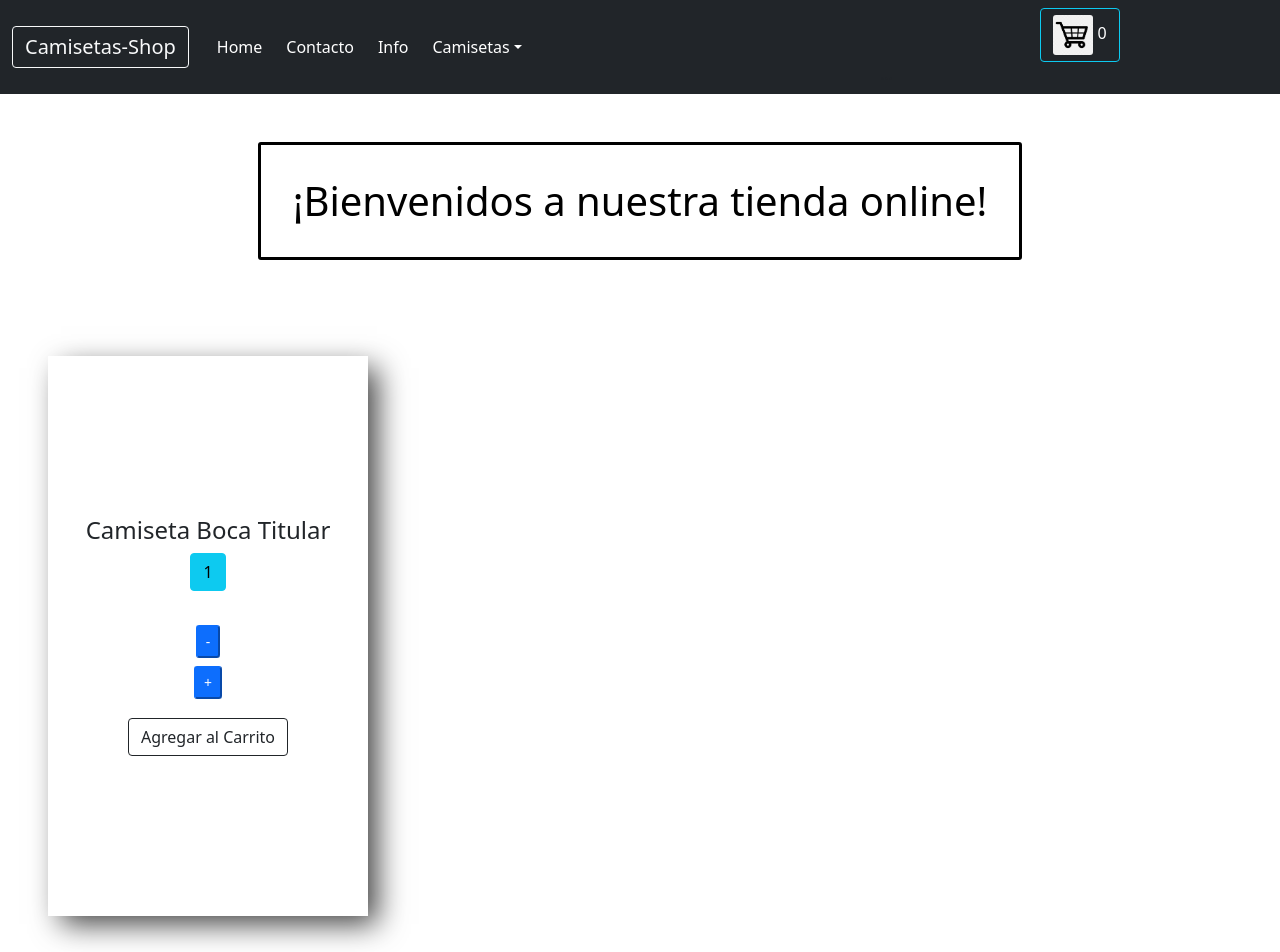
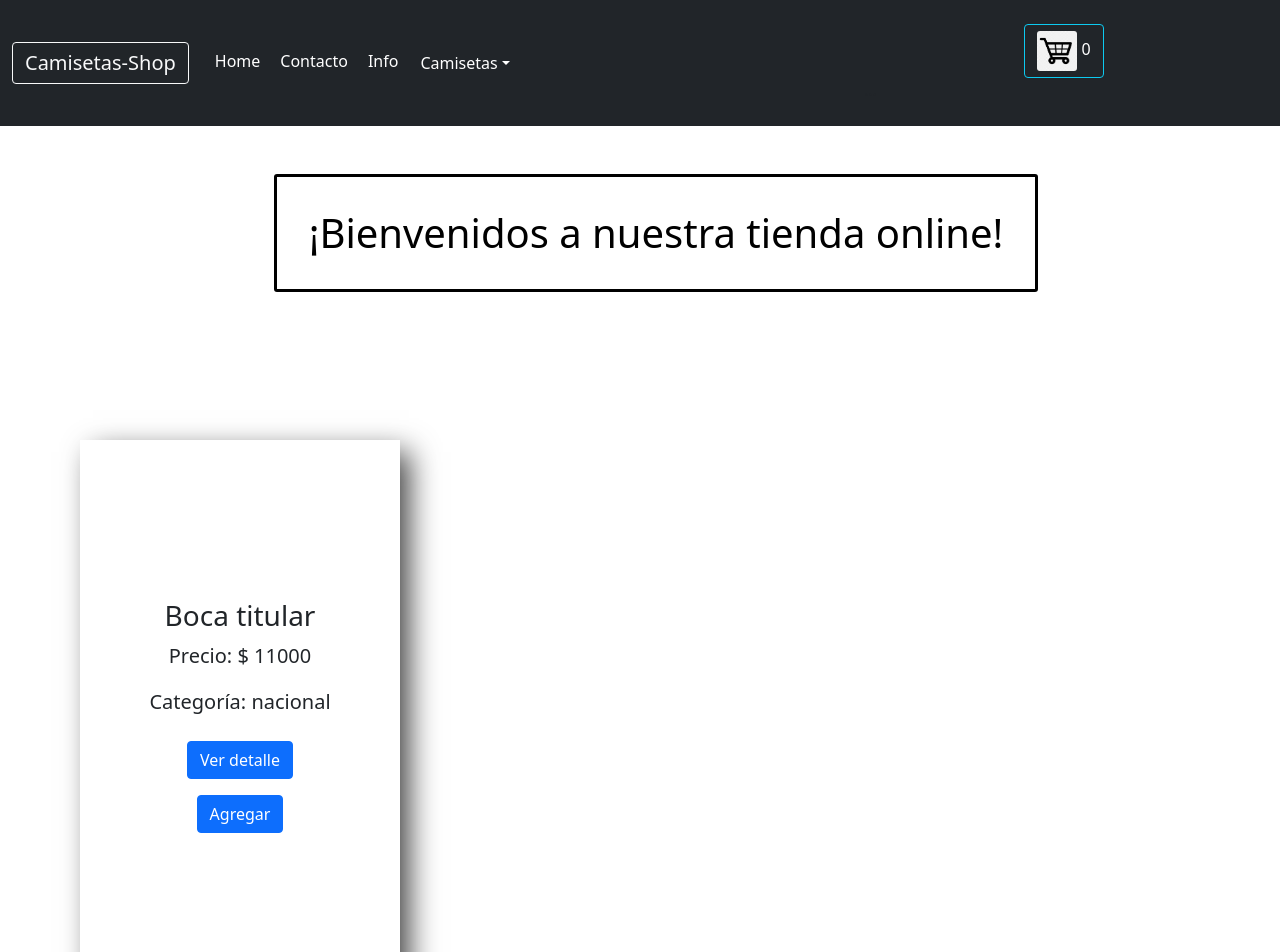
Before and after one commit to AgustinPol/camisetas-shop, a React (Create React App) app: page / in a window 1280 px wide. Shown: the top 952 px of the page. Built offline with nearby package versions, Linux system fonts and the light colour scheme.

Commit message:
async mock, promise para mapear los productos, llamados desde el archivo products.js

```diff
--- a/src/App.js
+++ b/src/App.js
@@ -6,7 +6,7 @@ function App() {
   return (
     <div className="App">
       <NavBs/>
-      <ItemListContainer greeting="¡Bienvenidos a nuestra tienda online!"/>
+      <ItemListContainer />
     </div>
   );
 }
--- a/src/components/cart-widget/CartWidget.jsx
+++ b/src/components/cart-widget/CartWidget.jsx
@@ -3,7 +3,7 @@ import "./style.css";
 
 const CartWidget = () => {
     return (
-<div>
+<div className="cont-carrito">
 <button className="btn btn-outline-info text-white" type="button" data-bs-toggle="offcanvas" data-bs-target="#offcanvasRight" aria-controls="offcanvasRight">
 <img className="img-carrito" src={"./images/carrito1.png"} alt="imagen-carrito" /> 0
 </button>
--- a/src/components/cart-widget/style.css
+++ b/src/components/cart-widget/style.css
@@ -3,3 +3,7 @@
     height: 2.5rem;
     border-radius: 3px;
 }
+
+.cont-carrito {
+    margin: 1rem;
+}
--- a/src/components/item-list-conteiner/ItemListContainer.jsx
+++ b/src/components/item-list-conteiner/ItemListContainer.jsx
@@ -1,20 +1,39 @@
 import React from "react";
+import { useState, useEffect } from "react";
 import ItemCount from "../item-count/ItemCount";
+import ItemList from "../items/ItemList";
+import "./style-cont.css";
+import { getProducts } from "../../products";
 
 const styleTitle = {
     display:"inline-block",
     color: "black",
     padding: "2rem",
     borderRadius:"3px",
-    margin: "3rem",
+    margin: "3rem 4rem 5rem 6rem",
     border: "solid"
 }
 
-const ItemListContainer = ({greeting}) => {
+const ItemListContainer = () => {
+    const [products, setProducts] = useState([])
+    useEffect(() => {
+        const list = getProducts()
+        list.then(list => {
+            setProducts(list)
+        })
+
+        return (() => {
+            setProducts([])
+        })
+    }, [])
+
     return (
-        <div>
-            <h1 style={styleTitle}>{greeting}</h1>
+        <div className="itemListContainer">
+            <h1 style={styleTitle}>¡Bienvenidos a nuestra tienda online!</h1>
+            <ItemList products={products} />
             <ItemCount stock={13} initial={1} />
+            <ItemCount stock={10} initial={1} />
+            <ItemCount stock={15} initial={1} />
         </div>
 
     )
--- /dev/null
+++ b/src/components/item-list-conteiner/style-cont.css
@@ -0,0 +1,8 @@
+.itemListContainer{
+    display: flex;
+    flex-direction: row;
+    flex-wrap: wrap;
+    justify-content: space-around;
+    align-items: center;
+    row-gap: 20px;
+}
--- /dev/null
+++ b/src/components/items/Item.css
@@ -0,0 +1,13 @@
+.myCard {
+   margin: 3rem;
+    width: 20rem;
+    height: 70vh;
+    padding: 20;
+    font-size: 20px;
+    display: flex;
+    flex-direction: column;
+    justify-content: center;
+    align-items: center;
+    box-shadow: 11px 10px 28px -2px rgba(0,0,0,0.75);
+    transition: background-color 0.5s ease;
+}
--- /dev/null
+++ b/src/components/items/Item.jsx
@@ -0,0 +1,15 @@
+import "./Item.css"
+
+const Item = ({ prod }) => {
+    return (
+        <div className="myCard">
+            <h3>{prod.name}</h3>
+            <p>Precio: $ {prod.price}</p>
+            <p>Categoría: {prod.category}</p>
+            <button style={{margin: "0.5rem"}} className="btn btn-primary">Ver detalle</button>
+            <button style={{margin: "0.5rem"}} className="btn btn-primary">Agregar</button>
+        </div>
+    )
+}
+
+export default Item;
--- /dev/null
+++ b/src/components/items/ItemList.jsx
@@ -0,0 +1,11 @@
+import Item from "../items/Item"
+
+const ItemList = ({products}) => {
+    return (
+        <ul>
+             {products.map(prod => <Item key={prod.id} prod={prod}/>)}
+        </ul>
+    )
+}
+
+export default ItemList;
--- a/src/components/nav-bs/NavBs.jsx
+++ b/src/components/nav-bs/NavBs.jsx
@@ -12,13 +12,13 @@ const NavBs = () => {
     </button>
     <div className="collapse navbar-collapse" id="navbarNavDropdown">
       <ul className="navbar-nav">
-        <li className="nav-item" style={{margin: 3}}>
+        <li className="nav-item" style={{margin: 1}}>
           <a className="nav-link active btn text-white" aria-current="page" href="/#">Home</a>
         </li>
-        <li className="nav-item" style={{margin: 3}}>
+        <li className="nav-item" style={{margin: 1}}>
           <a className="nav-link active btn text-white" aria-current="page" href="/#">Contacto</a>
         </li>
-        <li className="nav-item" style={{margin: 3}}>
+        <li className="nav-item" style={{margin: 1}}>
           <a className="nav-link active btn text-white" aria-current="page" href="/#">Info</a>
         </li>
         <li className="nav-item dropdown" style={{margin: 3}}>
@@ -28,6 +28,8 @@ const NavBs = () => {
           <ul className="dropdown-menu" aria-labelledby="navbarDropdownMenuLink">
             <li><a className="nav-link dropdown-item" href="/#">Nacionales</a></li>
             <li><a className="nav-link dropdown-item" href="/#">Internacionales</a></li>
+            <li><a className="nav-link dropdown-item" href="/#">Selecciones</a></li>
+
           </ul>
         </li>
       </ul>
--- /dev/null
+++ b/src/products.js
@@ -0,0 +1,30 @@
+const products = [
+    {id: 1, name: "Boca titular", price: 11000, category: "nacional"},
+    {id: 2, name: "River titular", price: 11000, category: "nacional"},
+    {id: 3, name: "Psg titular", price: 12499, category: "internacional"},
+    {id: 4, name: "Manchester City titular", price: 10500, category: "internacional"},
+    {id:5, name: "Selección Argentina Titular", price: 11000, category: "selecciones"},
+    {id:6, name: "Selección Argentina Alternativa", price: 11000, category: "selecciones"}
+]
+
+const categories = [
+    {id: "nacional", description: "Nacional"},
+    {id: "internacional", description: "Internacional"},
+    {id: "selecciones", description: "Selecciones"}
+]
+
+export const getCategories = () => {
+    return new Promise((resolve, reject) =>{
+setTimeout(() => {
+    resolve(categories)
+}, 2000)
+    })
+}
+
+export const getProducts = () => {
+    return new Promise((resolve, reject) => {
+setTimeout(() => {
+    resolve(products)
+}, 2000)
+    })
+}
```
